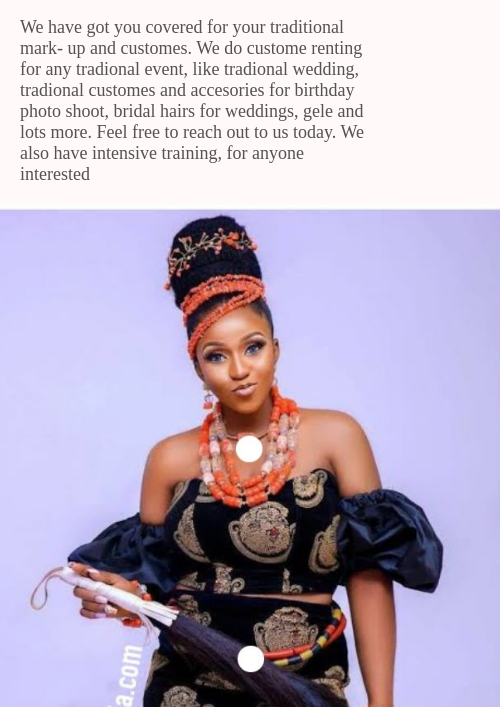
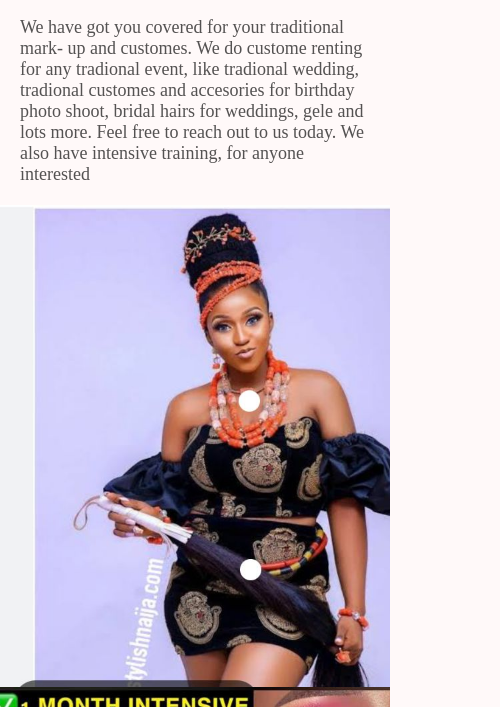
Before and after one commit to Nanagabby95/Wendy-s-beauty-Touch, a plain HTML site: page traditionals.html in a window 390 px wide. Shown: the part 137-844 px from the top of the page, 500 px wide, since content can reach past the window. Drawn offline with nearby package versions, Linux system fonts and the light colour scheme.

Commit message:
last review

```diff
--- a/trad.css
+++ b/trad.css
@@ -2,6 +2,7 @@
     padding: 0;
     margin: 0;
     box-sizing: border-box;
+    overflow-x: hidden;
 }
 
 body{
@@ -10,8 +11,8 @@ body{
 
 
 .photo-gallery div img{
-    width: 500px;
-    height: 600px;
+    width: 100%;
+    /* height: 600px; */
     object-fit: cover;
 }
 
@@ -100,6 +101,9 @@ ion-icon{
     .trad-button{
         margin: .5em;
     }
+    img{
+        width: 100%;
+    }
 }
 
 /* @media screen and(max-width:1440px) {
```
